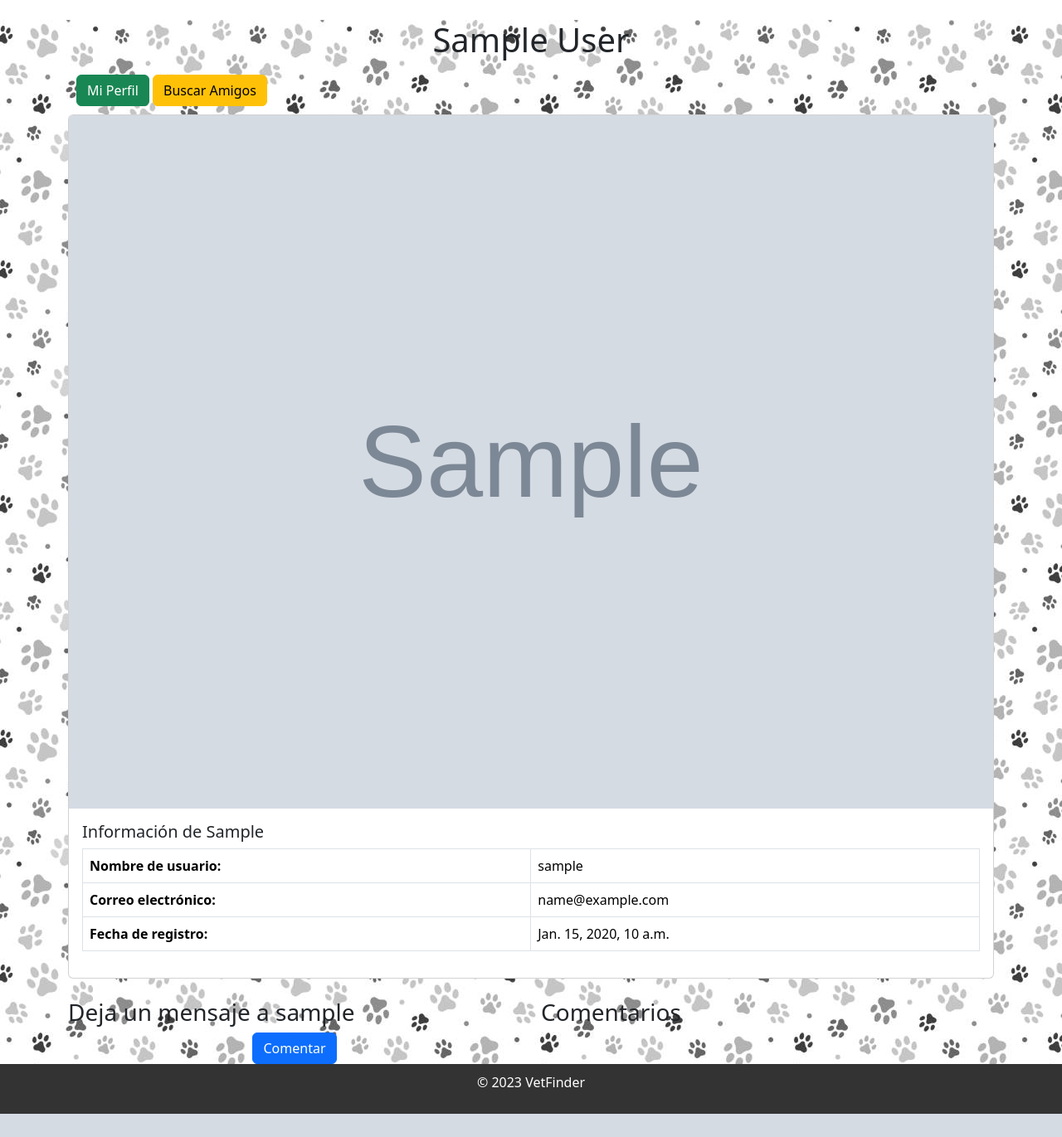
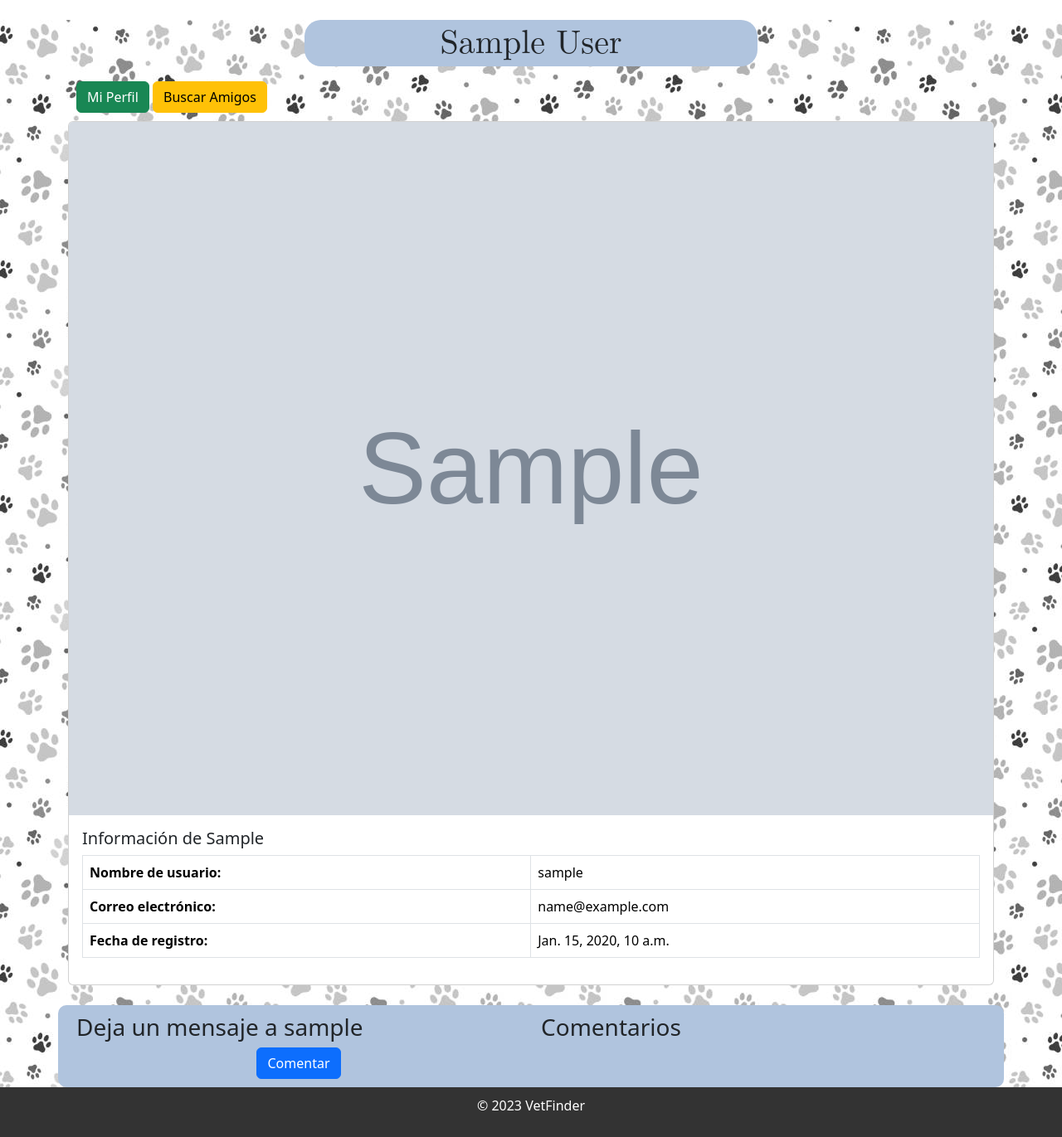
Before and after one commit to Guvtam/vetfinder, a Django app: template redsocial/templates/redsocial/perfil_usuario.html in a window 1280 px wide. Shown: the part 72-1443 px from the top of the page at 83% size. Before the commit the page ends 1415 px from the top, so only its background shows below. Run offline with Django 4.2, Linux system fonts and the light colour scheme; the template is opened without the code that fills it: most values are stand-ins (such as "Sample title", 1, 10 or a date in 2020); grey boxes marked "Sample" are stand-in pictures; some libraries are stand-ins or nearby versions.

Commit message:
css_final

```diff
--- a/redsocial/templates/redsocial/perfil_mascota.html
+++ b/redsocial/templates/redsocial/perfil_mascota.html
@@ -54,7 +54,7 @@
         </div>
 
         <!-- Formulario y Lista de mensajes -->
-        <div class="row" style="padding: 10px; background-color: lightsteelblue; border-radius: 5%;">
+        <div class="row" style="padding: 10px; background-color: lightsteelblue; border-radius: 10px;">
             <div class="col-md-4">
                 <h2 style="margin-top: 20px;" class="text-center" id="encabezadoFuente">Deja tu mensaje</h2>
                 <form method="post">
@@ -69,7 +69,7 @@
                 <h2 style="margin-top: 20px;" class="text-center" id="encabezadoFuente">Mensajes Recibidos:</h2>
                 <div class="row">
                     <div class="col-3"></div>
-                    <div class="col-7" style="border: 2px black; background-color: white; border-radius: 5%;">
+                    <div class="col-7" style="border: 2px black; background-color: white; border-radius: 10px; padding: 10px;">
                         <ul>
                             {% for mensaje in mensajes %}
                             {% if mensaje.tipo_mensaje == 'Publico' or user == mensaje.emisor or user == mensaje.receptor.dueno%}
@@ -82,6 +82,7 @@
                 </div>
             </div>
         </div>
+        <br>
 </body>
 
 <script>
--- a/redsocial/templates/redsocial/perfil_usuario.html
+++ b/redsocial/templates/redsocial/perfil_usuario.html
@@ -3,8 +3,14 @@
 {% block content %}
     <body>
         <div class="container mt-4" >
-            <h1 class="text-center">{{ perfil.first_name }} {{ perfil.last_name }}</h1>
 
+            <div class="row">
+                <div class="col-3"></div>
+                <div class="col-6 text-center">
+            <h1 id="encabezadoFuente"  style="background-color: lightsteelblue;" class="text-center">{{ perfil.first_name }} {{ perfil.last_name }}</h1>
+                    </div>
+            <div class="col-3"></div>
+        </div>
             <div style="padding: 10px;">
                 <!-- Enlaces de navegación basados en si el usuario está viendo su propio perfil o no -->
                 <a href="{% url 'mi_perfil' %}" class="btn btn-success">Mi Perfil</a>
@@ -47,7 +53,7 @@
             <!-- Formulario y Lista de comentarios -->
             <div class="row ">
                 <div class="col">
-                    <div class="row">
+                    <div class="row" style="padding: 10px; background-color: lightsteelblue; border-radius: 10px;">
                         <!-- Formulario para agregar comentarios -->
                         <div class="col">
                             <h3>Deja un mensaje a {{perfil.username}}</h3>
```
